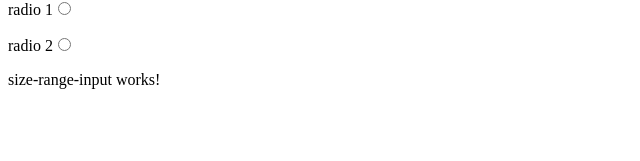
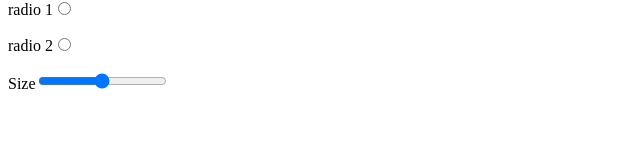
Before and after one commit to shahrzadJavadiKoushesh/AsanPadrakht-Internship, an Angular app in the folder dynamicComponents/: page / in a window 1280 px wide. Shown: the part 119-280 px from the top of the page, without its empty margins (0-640 px from the left). Built offline with nearby package versions, Linux system fonts and the light colour scheme.

Commit message:
add range input

```diff
--- a/dynamicComponents/src/app/size-range-input/size-range-input.component.html
+++ b/dynamicComponents/src/app/size-range-input/size-range-input.component.html
@@ -1 +1,4 @@
-<p>size-range-input works!</p>
+<p>
+    <label>{{formService.formStructure[4].label}}</label>
+    <input [type]="formService.formStructure[4].field">
+</p>
--- a/dynamicComponents/src/app/size-range-input/size-range-input.component.ts
+++ b/dynamicComponents/src/app/size-range-input/size-range-input.component.ts
@@ -1,4 +1,5 @@
 import { Component } from '@angular/core';
+import { FormServiceService } from '../form-service.service';
 
 @Component({
   selector: 'app-size-range-input',
@@ -7,4 +8,6 @@ import { Component } from '@angular/core';
 })
 export class SizeRangeInputComponent {
 
+  constructor(public formService: FormServiceService){}
+
 }
```
